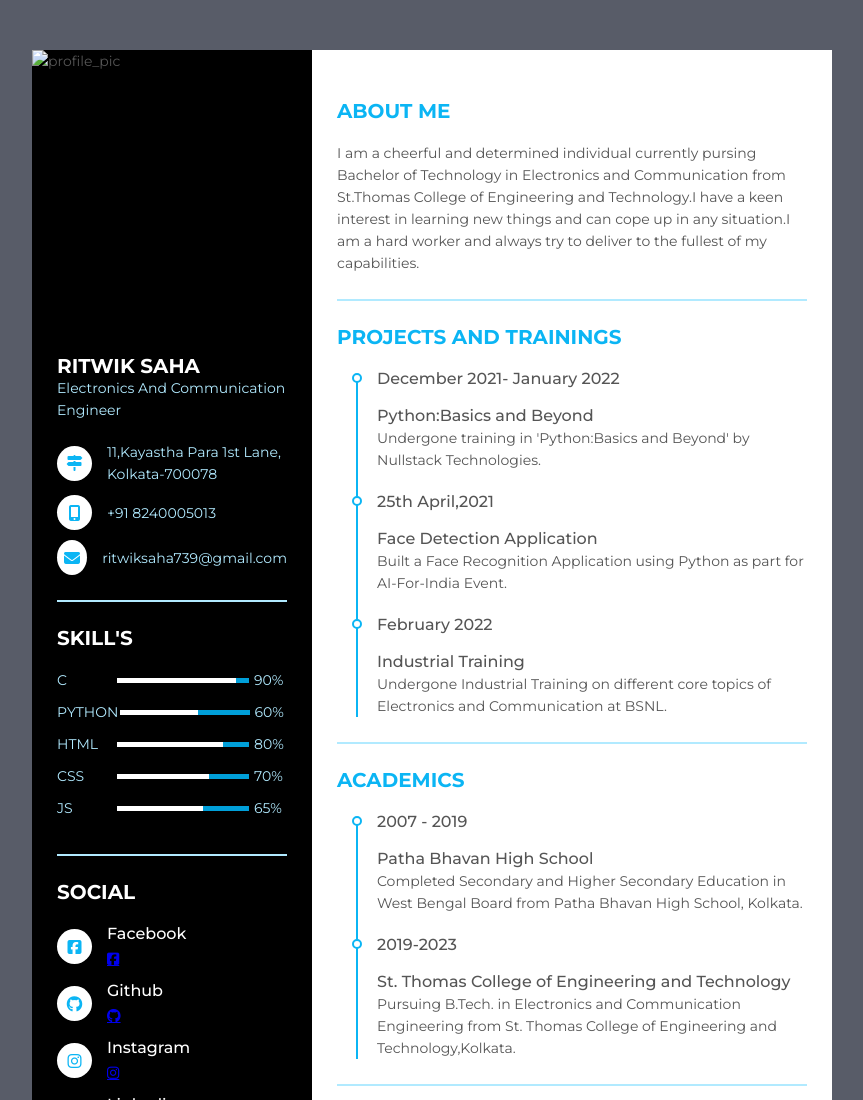
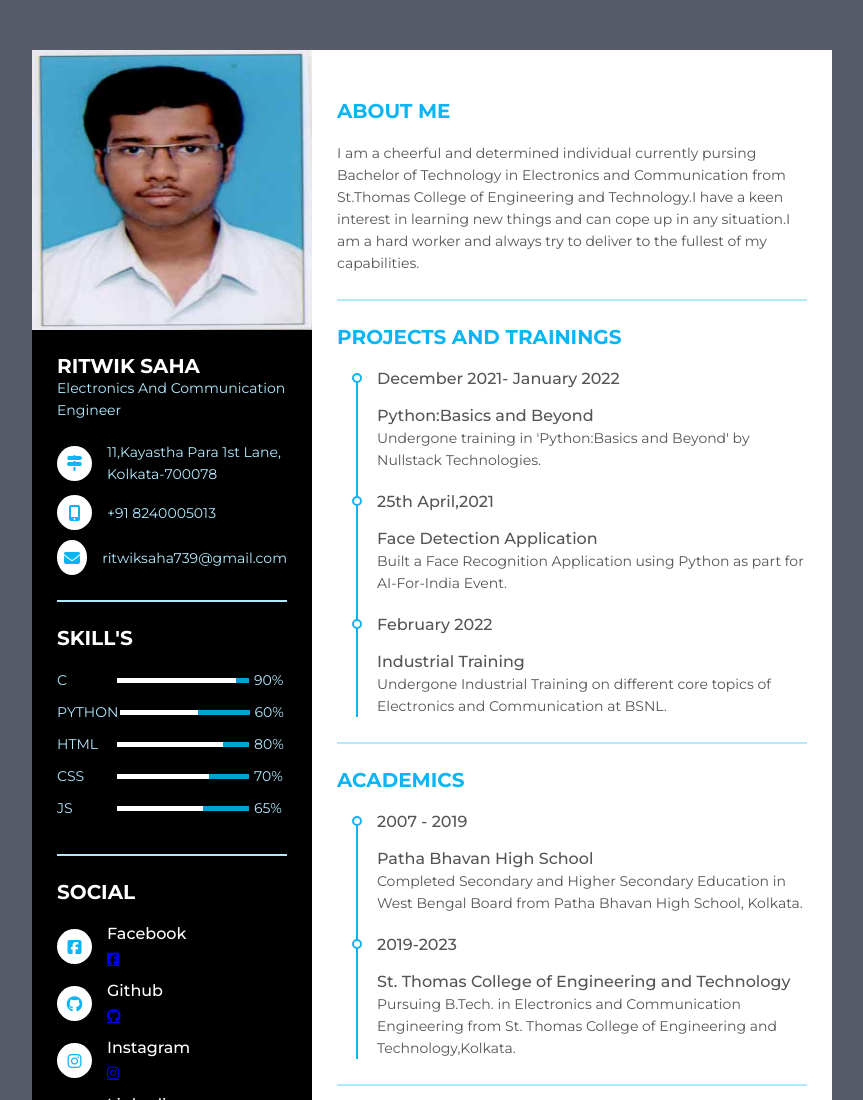
Before and after one commit to Ritwik291100/My-Resume, a plain HTML site: page index.html in a window 1280 px wide. Shown: the top 1100 px of the page, without its empty margins (208-1071 px from the left). Drawn offline with Linux system fonts and the light colour scheme.

Commit message:
Update index.html

```diff
--- a/index.html
+++ b/index.html
@@ -11,7 +11,7 @@
 <div class="resume">
    <div class="resume_left">
      <div class="resume_profile">
-       <img src="images/Photo.jpg" alt="profile_pic">
+       <img src="Photo.jpg" alt="profile_pic">
      </div>
      <div class="resume_content">
        <div class="resume_item resume_info">
```
